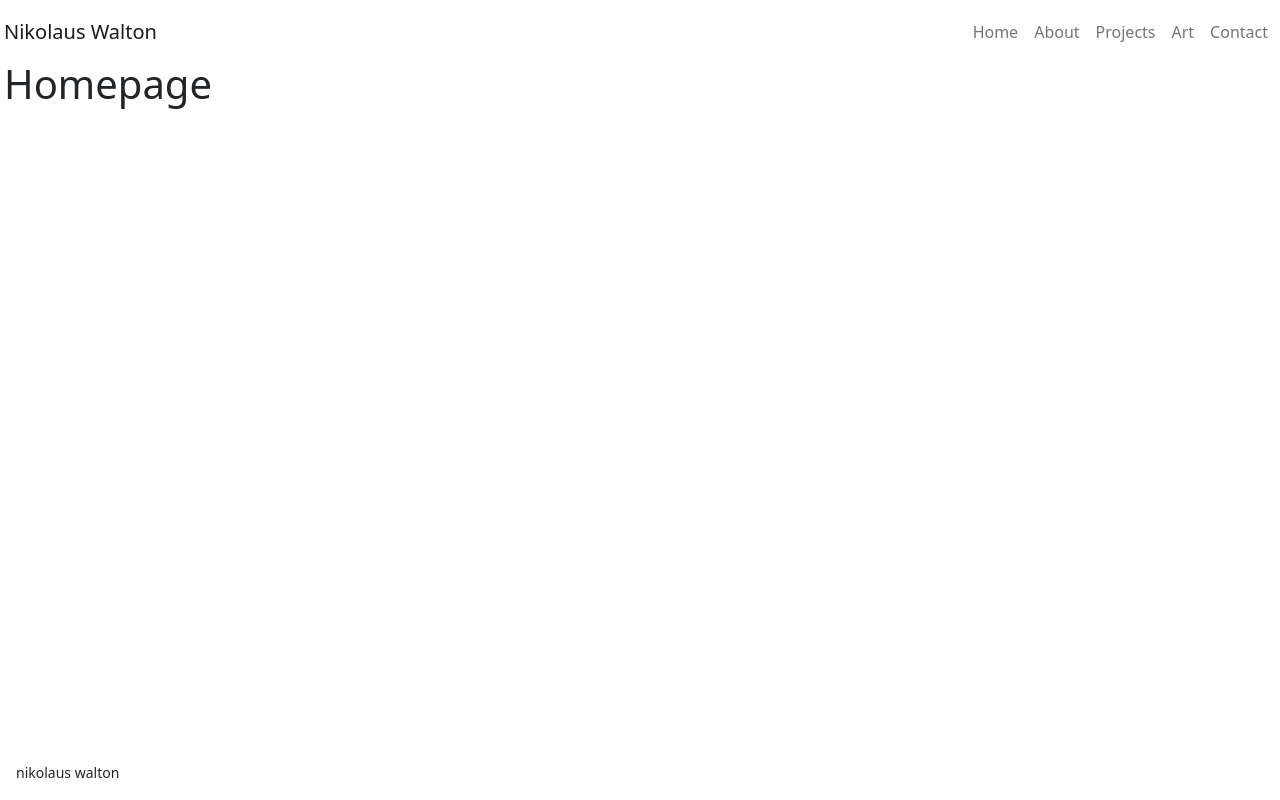
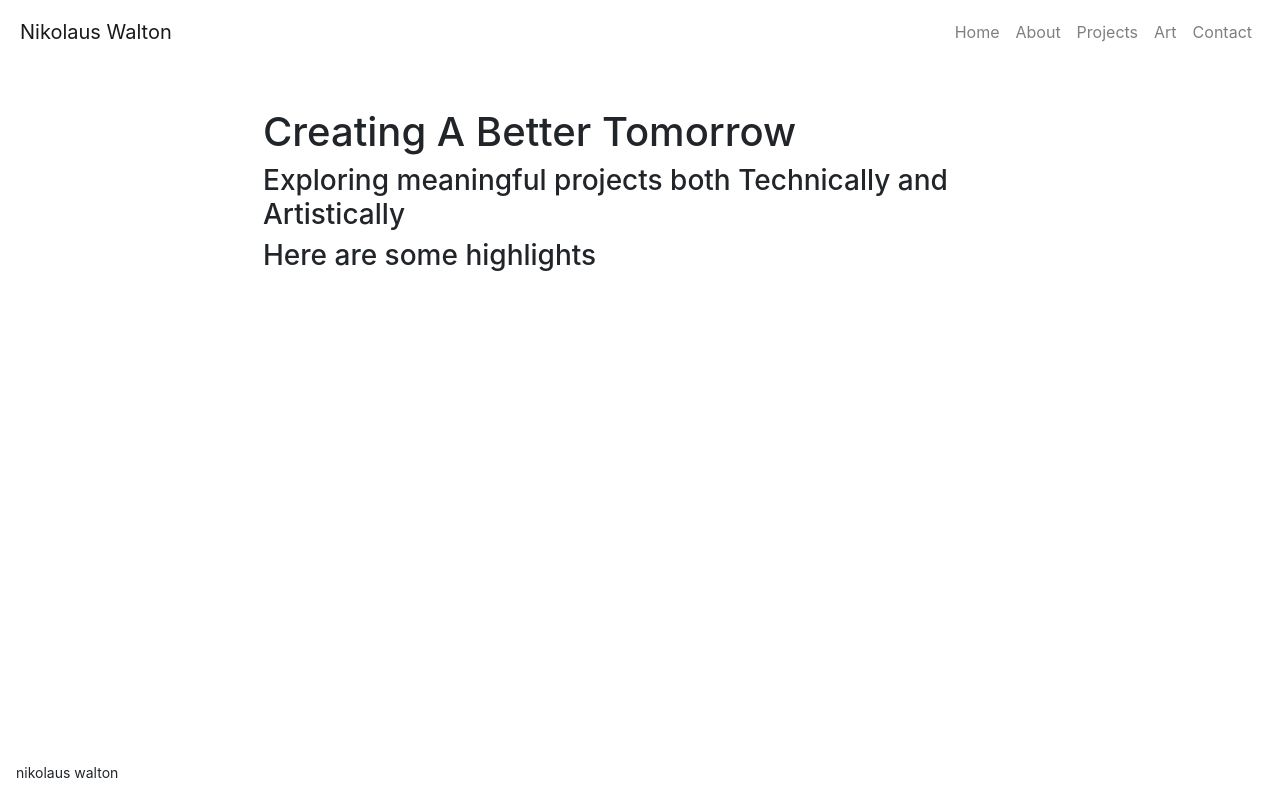
Before and after one commit to nikwalton/nikwalton.github.io, a React (Create React App) app in the folder portfolio/: page / in a window 1280 px wide. Built offline with nearby package versions, Linux system fonts and the light colour scheme.

Commit message:
Corrected bootstrap ver. and added jumbotron for home page

```diff
--- a/portfolio/package.json
+++ b/portfolio/package.json
@@ -13,7 +13,7 @@
     "@types/react-bootstrap": "^0.32.25",
     "@types/react-dom": "^17.0.0",
     "@types/react-router-dom": "^5.1.7",
-    "bootstrap": "^5.0.1",
+    "bootstrap": "4.6.0",
     "gh-pages": "^3.2.0",
     "react": "^17.0.2",
     "react-bootstrap": "^1.6.1",
--- a/portfolio/public/index.html
+++ b/portfolio/public/index.html
@@ -24,7 +24,7 @@
       work correctly both with client-side routing and a non-root public URL.
       Learn how to configure a non-root public URL by running `npm run build`.
     -->
-    <title>Nikolaus Walton</title>
+    <title>Hi! I'm Nik</title>
   </head>
   <body>
     <noscript>You need to enable JavaScript to run this app.</noscript>
--- a/portfolio/src/App.tsx
+++ b/portfolio/src/App.tsx
@@ -26,7 +26,7 @@ export default class App extends React.Component {
             <Navbar.Brand>Nikolaus Walton</Navbar.Brand>
             <Navbar.Toggle className='border-0' aria-controls='navbar-toggle'/>
             <Navbar.Collapse id='navbar-toggle'>
-              <Nav className='ms-auto'>
+              <Nav className='ml-auto'>
                 <Link className='nav-link' to='/'>Home</Link>
                 <Link className='nav-link' to='/about'>About</Link>
                 <Link className='nav-link' to='/projects'>Projects</Link>
--- a/portfolio/src/Components/Hero.tsx
+++ b/portfolio/src/Components/Hero.tsx
@@ -1,13 +1,24 @@
 import React from 'react'
-import container from 'react-bootstrap/Container'
+import Container from 'react-bootstrap/Container'
 import Col from 'react-bootstrap/Col'
 import Row from 'react-bootstrap/Row'
 import Jumbotron from 'react-bootstrap/Jumbotron'
 
-const Hero = () => (
-    <div className = 'hero'>
-        <h1>Hero Element</h1>
-    </div>
-);
 
-export default Hero
+function Hero() {
+    return (
+        <Jumbotron className='bg-transparent jumbotron-fluid p-5'>
+            <Container fluid={true}>
+                <Row className='justify-content-center'>
+                    <Col md={8}>
+                        <h1>Creating A Better Tomorrow</h1>
+                        <h3>Exploring meaningful projects both Technically and Artistically</h3>
+                        <h3>Here are some highlights</h3>
+                    </Col>
+                </Row>
+            </Container>
+        </Jumbotron>
+    );
+}
+
+export default Hero;
--- a/portfolio/src/Pages/ContactPage.tsx
+++ b/portfolio/src/Pages/ContactPage.tsx
@@ -1,8 +1,10 @@
 import React from 'react'
+
 
 function ContactPage() {
     return (
         <h1>Contact Page</h1>
+
     );
 }
 export default ContactPage
--- a/portfolio/src/Pages/HomePage.tsx
+++ b/portfolio/src/Pages/HomePage.tsx
@@ -1,9 +1,13 @@
 import React from 'react'
+import Hero from '../Components/Hero'
+
 
 function HomePage() {
 
     return(
-        <h1>Homepage</h1>
+        <Hero />
+
     );
+
 }
-export default HomePage
+export default HomePage;
--- a/portfolio/src/index.tsx
+++ b/portfolio/src/index.tsx
@@ -1,7 +1,6 @@
 import React from 'react';
 import ReactDOM from 'react-dom';
 import './index.css';
-import 'bootstrap/dist/css/bootstrap.min.css';
 import App from './App';
 import reportWebVitals from './reportWebVitals';
 
```
Also changed, not shown: 1 other file (tests, documents, lock files or other folders).
